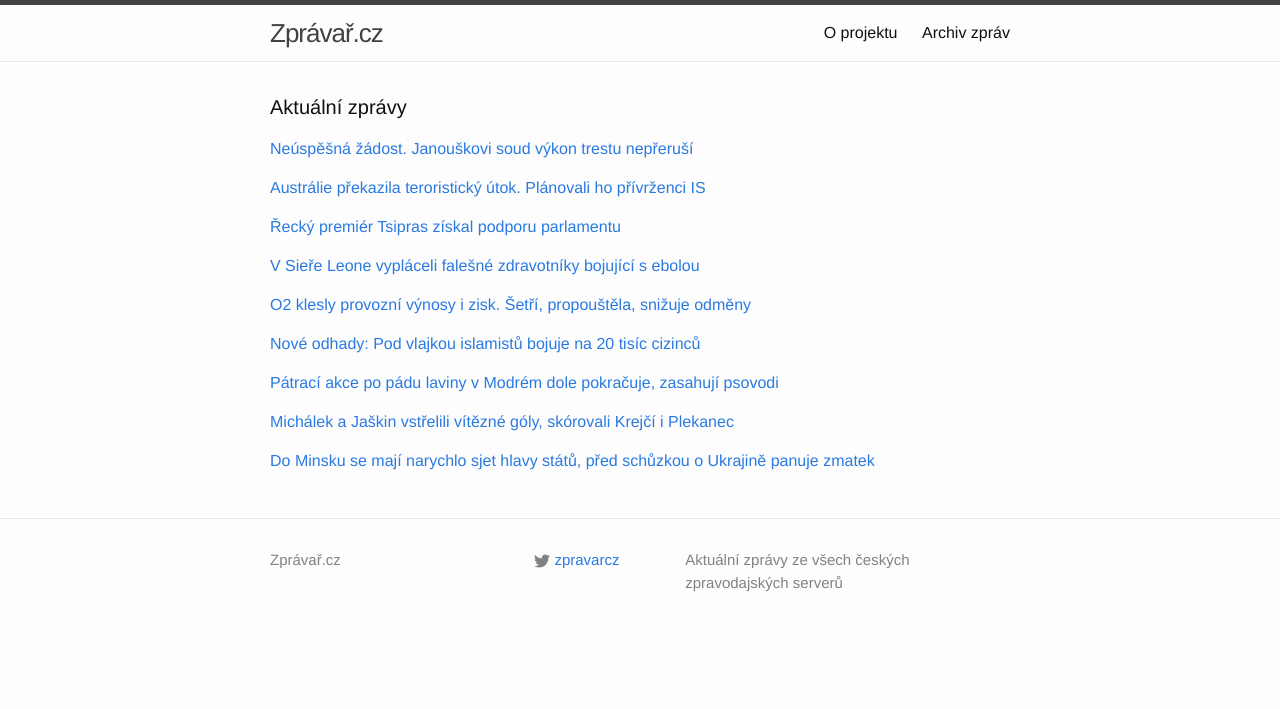
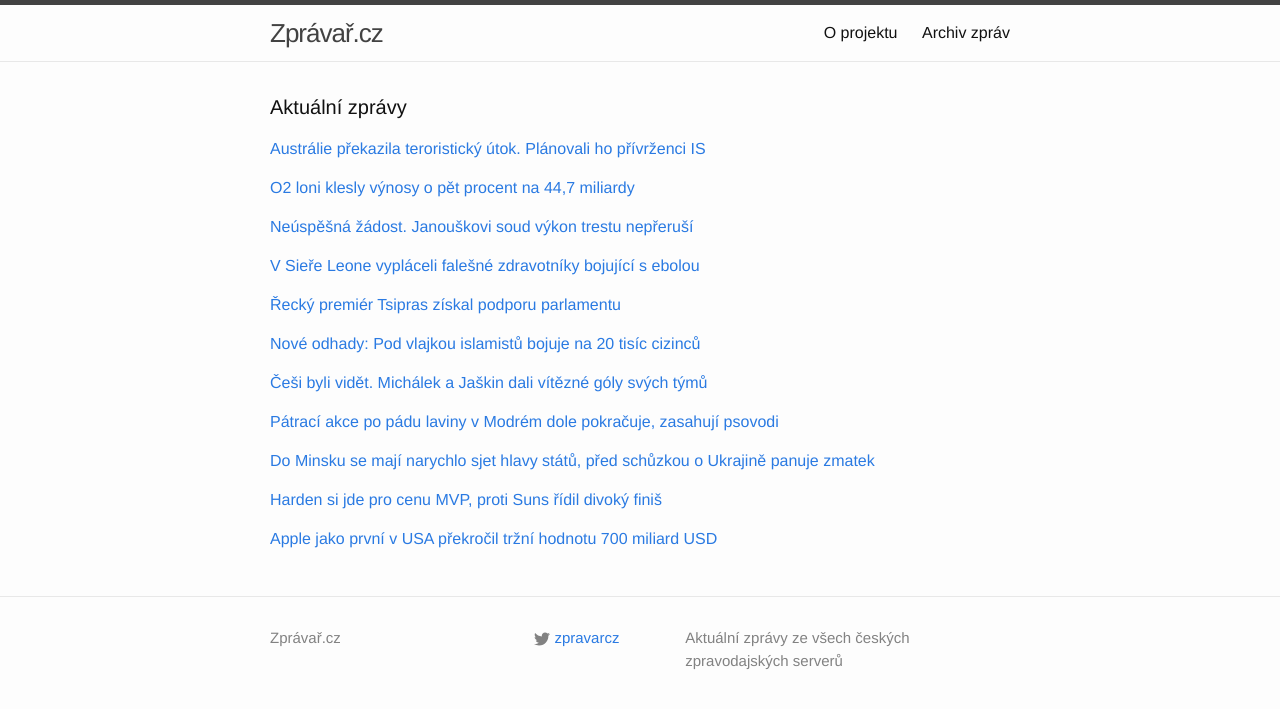
Before and after one commit to adliska/zpravar, a Jekyll site: the page built from index.html, in a window 1280 px wide. Shown: the top 709 px of the page. Built offline with Jekyll 4.4.1, drawn with Linux system fonts in a browser that asks for light colours.

Commit message:
zpravar news update

```diff
--- a/index.html
+++ b/index.html
@@ -5,20 +5,8 @@ layout: default
 <div class="home">
     <h1 class="page-heading">Aktuální zprávy</h1>
 
-<p><a href="javascript:;" onclick="toggle_visibility('zpravy0')">Neúspěšná žádost. Janouškovi soud výkon trestu nepřeruší</a></p>
+<p><a href="javascript:;" onclick="toggle_visibility('zpravy0')">Austrálie překazila teroristický útok. Plánovali ho přívrženci IS </a></p>
 <div id="zpravy0" style="display:none">
-<ul>
-<li><a href=http://www.tyden.cz/rubriky/domaci/neuspesna-zadost-janouskovi-soud-vykon-trestu-neprerusi_333041.html>Neúspěšná žádost. Janouškovi soud výkon trestu nepřeruší - www.tyden.cz</a></li>
-<li><a href=http://domaci.ihned.cz/c1-63519590-soud-janouskovi-zamitl-zadost-o-preruseni-pobytu-ve-vezeni>Soud Janouškovi zamítl žádost o přerušení pobytu ve vězení - domaci.ihned.cz</a></li>
-<li><a href=http://domaci.ihned.cz/c1-63519590-janousek-u-soudu-v-brne-neuspel-se-zadosti-o-preruseni-pobytu-ve-vezeni>Janoušek u soudu v Brně neuspěl se žádostí o přerušení pobytu ve vězení - domaci.ihned.cz</a></li>
-<li><a href=http://zpravy.aktualne.cz/domaci/janousek-neuspel-s-zadosti-o-preruseni-pobytu-ve-vezeni/r~e5009672b1b511e49f60002590604f2e/>Janoušek neuspěl s žádostí o přerušení pobytu ve vězení - zpravy.aktualne.cz</a></li>
-<li><a href=http://www.denik.cz/z_domova/janousek-neuspel-s-zadosti-o-preruseni-pobytu-ve-vezeni-20150211.html>Janoušek neuspěl s žádostí o přerušení pobytu ve vězení - www.denik.cz</a></li>
-<li><a href=http://zpravy.idnes.cz/janousek-neuspel-se-zadosti-o-preruseni-vezeni-f5d-/krimi.aspx?c=A150211_064401_krimi_wlk>Janoušek neuspěl se žádostí o přerušení trestu. Lékaři byli proti - zpravy.idnes.cz</a></li>
-<li><a href=http://www.ceskatelevize.cz/ct24/domaci/301290-janousek-podle-prava-s-zadosti-o-preruseni-trestu-neuspel/>Janoušek podle Práva s žádostí o přerušení trestu neuspěl - www.ceskatelevize.cz</a></li>
-<li><a href=http://www.novinky.cz/krimi/361329-janousek-zustava-ve-vezeni-preruseni-trestu-nedosahl.html>Janoušek zůstává ve vězení, přerušení trestu nedosáhl - www.novinky.cz</a></li>
-</ul>
-</div><p><a href="javascript:;" onclick="toggle_visibility('zpravy1')">Austrálie překazila teroristický útok. Plánovali ho přívrženci IS </a></p>
-<div id="zpravy1" style="display:none">
 <ul>
 <li><a href=http://www.lidovky.cz/australie-prekazila-teroristicky-utok-planovali-ho-privrzenci-is-1do-/zpravy-svet.aspx?c=A150211_073853_ln_zahranici_ele>Austrálie překazila teroristický útok. Plánovali ho přívrženci IS  - www.lidovky.cz</a></li>
 <li><a href=http://www.ceskenoviny.cz/zpravy/zpravy/australie-zmarila-teroristicky-utok-policie-zatkla-dva-muze/1179883>Austrálie zmařila teroristický útok, policie zatkla dva muže - www.ceskenoviny.cz</a></li>
@@ -29,16 +17,29 @@ layout: default
 <li><a href=http://www.ceskatelevize.cz/ct24/svet/301291-zabranili-jsme-bezprostrednimu-utoku-tvrdi-policiste-ze-sydney/>Zabránili jsme bezprostřednímu útoku, tvrdí policisté ze Sydney - www.ceskatelevize.cz</a></li>
 <li><a href=http://www.ceskenoviny.cz/zpravy/zpravy/australie-pry-zmarila-teroristicky-utok-policie-zatkla-dva-muze/1179883>Austrálie prý zmařila teroristický útok, policie zatkla dva muže - www.ceskenoviny.cz</a></li>
 </ul>
-</div><p><a href="javascript:;" onclick="toggle_visibility('zpravy2')">Řecký premiér Tsipras získal podporu parlamentu</a></p>
+</div><p><a href="javascript:;" onclick="toggle_visibility('zpravy1')">O2 loni klesly výnosy o pět procent na 44,7 miliardy</a></p>
+<div id="zpravy1" style="display:none">
+<ul>
+<li><a href=http://e-svet.e15.cz/it-byznys/o2-loni-klesly-vynosy-o-pet-procent-na-44-7-miliardy-1161756>O2 loni klesly výnosy o pět procent na 44,7 miliardy - e-svet.e15.cz</a></li>
+<li><a href=http://byznys.ihned.cz/c1-63519610-o2-klesly-provozni-vynosy-i-zisk-setri-propoustela-snizuje-odmeny>O2 klesly provozní výnosy i zisk. Šetří, propouštěla, snižuje odměny - byznys.ihned.cz</a></li>
+<li><a href=http://www.denik.cz/ekonomika/o2-loni-klesl-provozni-zisk-o-13-procent-na-16-miliard-korun-20150211.html>O2 loni klesl provozní zisk o 13 procent na 16 miliard korun - www.denik.cz</a></li>
+<li><a href=http://ekonomika.idnes.cz/o2-klesajici-provozni-vynosy-stabilizace-f1t-/ekonomika.aspx?c=A150211_074536_ekonomika_aba>O2 klesly provozní výnosy i zisk. Cíle plníme, tvrdí ředitel - ekonomika.idnes.cz</a></li>
+<li><a href=http://byznys.ihned.cz/c1-63519610-o2-klesly-provozni-vynosy-i-zisk-firme-se-darilo-na-slovensku>O2 klesly provozní výnosy i zisk. Firmě se dařilo na Slovensku - byznys.ihned.cz</a></li>
+<li><a href=http://www.novinky.cz/ekonomika/361337-o2-loni-klesly-vynosy-o-pet-procent.html>O2 loni klesly výnosy o pět procent - www.novinky.cz</a></li>
+<li><a href=http://zpravy.aktualne.cz/ekonomika/o2-loni-klesly-vynosy-o-pet-procent-na-44-7-miliardy-kc/r~2c07aba2b1b911e4ab15002590604f2e/>O2 loni klesly výnosy o pět procent na 44,7 miliardy Kč - zpravy.aktualne.cz</a></li>
+<li><a href=http://www.financninoviny.cz/zpravodajstvi/zpravy/o2-loni-klesly-vynosy-o-pet-procent-na-44-7-miliardy-kc/1179916>O2 loni klesly výnosy o pět procent na 44,7 miliardy Kč - www.financninoviny.cz</a></li>
+</ul>
+</div><p><a href="javascript:;" onclick="toggle_visibility('zpravy2')">Neúspěšná žádost. Janouškovi soud výkon trestu nepřeruší</a></p>
 <div id="zpravy2" style="display:none">
 <ul>
-<li><a href=http://www.tyden.cz/rubriky/zahranici/evropa/recky-premier-tsipras-ziskal-podporu-parlamentu_333036.html>Řecký premiér Tsipras získal podporu parlamentu - www.tyden.cz</a></li>
-<li><a href=http://zpravy.aktualne.cz/zahranici/recky-parlament-vyslovil-duveru-vlade-premiera-tsiprase/r~601603beb1b211e49bec0025900fea04/>Řecký parlament vyslovil důvěru vládě premiéra Tsiprase - zpravy.aktualne.cz</a></li>
-<li><a href=http://zpravy.e15.cz/zahranicni/politika/tsiprasova-koalicni-vlada-ziskala-duveru-reckeho-parlamentu-1161716>Tsiprasova koaliční vláda získala důvěru řeckého parlamentu - zpravy.e15.cz</a></li>
-<li><a href=http://www.novinky.cz/zahranicni/evropa/361333-recka-vlada-dostala-duveru-opozice-ji-nepodporila.html>Řecká vláda dostala důvěru, opozice ji nepodpořila  - www.novinky.cz</a></li>
-<li><a href=http://www.ceskatelevize.cz/ct24/svet/301289-recka-vlada-premiera-tsiprase-dostala-duveru-parlamentu/>Řecká vláda premiéra Tsiprase dostala důvěru parlamentu - www.ceskatelevize.cz</a></li>
-<li><a href=http://www.ceskenoviny.cz/zpravy/zpravy/recky-parlament-vyslovil-duveru-vlade-premiera-tsiprase/1179884>Řecký parlament vyslovil důvěru vládě premiéra Tsiprase - www.ceskenoviny.cz</a></li>
-<li><a href=http://www.rozhlas.cz/_zprava/recky-parlament-vyslovil-duveru-koalicni-vlade-premiera-tsiprase--1454191>Řecký parlament vyslovil důvěru koaliční vládě premiéra Tsiprase - www.rozhlas.cz</a></li>
+<li><a href=http://www.tyden.cz/rubriky/domaci/neuspesna-zadost-janouskovi-soud-vykon-trestu-neprerusi_333041.html>Neúspěšná žádost. Janouškovi soud výkon trestu nepřeruší - www.tyden.cz</a></li>
+<li><a href=http://domaci.ihned.cz/c1-63519590-soud-janouskovi-zamitl-zadost-o-preruseni-pobytu-ve-vezeni>Soud Janouškovi zamítl žádost o přerušení pobytu ve vězení - domaci.ihned.cz</a></li>
+<li><a href=http://domaci.ihned.cz/c1-63519590-janousek-u-soudu-v-brne-neuspel-se-zadosti-o-preruseni-pobytu-ve-vezeni>Janoušek u soudu v Brně neuspěl se žádostí o přerušení pobytu ve vězení - domaci.ihned.cz</a></li>
+<li><a href=http://zpravy.aktualne.cz/domaci/janousek-neuspel-s-zadosti-o-preruseni-pobytu-ve-vezeni/r~e5009672b1b511e49f60002590604f2e/>Janoušek neuspěl s žádostí o přerušení pobytu ve vězení - zpravy.aktualne.cz</a></li>
+<li><a href=http://www.denik.cz/z_domova/janousek-neuspel-s-zadosti-o-preruseni-pobytu-ve-vezeni-20150211.html>Janoušek neuspěl s žádostí o přerušení pobytu ve vězení - www.denik.cz</a></li>
+<li><a href=http://zpravy.idnes.cz/janousek-neuspel-se-zadosti-o-preruseni-vezeni-f5d-/krimi.aspx?c=A150211_064401_krimi_wlk>Janoušek neuspěl se žádostí o přerušení trestu. Lékaři byli proti - zpravy.idnes.cz</a></li>
+<li><a href=http://www.ceskatelevize.cz/ct24/domaci/301290-janousek-podle-prava-s-zadosti-o-preruseni-trestu-neuspel/>Janoušek podle Práva s žádostí o přerušení trestu neuspěl - www.ceskatelevize.cz</a></li>
+<li><a href=http://www.novinky.cz/krimi/361329-janousek-zustava-ve-vezeni-preruseni-trestu-nedosahl.html>Janoušek zůstává ve vězení, přerušení trestu nedosáhl - www.novinky.cz</a></li>
 </ul>
 </div><p><a href="javascript:;" onclick="toggle_visibility('zpravy3')">V Sieře Leone vypláceli falešné zdravotníky bojující s ebolou </a></p>
 <div id="zpravy3" style="display:none">
@@ -51,16 +52,16 @@ layout: default
 <li><a href=http://zpravy.aktualne.cz/zahranici/usa-stahnou-sve-vojaky-z-boje-s-ebolou-v-zapadni-africe/r~4742edc0b1b711e4bdad0025900fea04/>USA stáhnou své vojáky z boje s ebolou v západní Africe - zpravy.aktualne.cz</a></li>
 <li><a href=http://zpravy.aktualne.cz/zahranici/sierra-leone-platila-tisice-falesnych-bojovniku-proti-ebole/r~721b9eb8b1b511e4833a0025900fea04/>Sierra Leone platila tisíce falešných bojovníků proti ebole - zpravy.aktualne.cz</a></li>
 </ul>
-</div><p><a href="javascript:;" onclick="toggle_visibility('zpravy4')">O2 klesly provozní výnosy i zisk. Šetří, propouštěla, snižuje odměny</a></p>
+</div><p><a href="javascript:;" onclick="toggle_visibility('zpravy4')">Řecký premiér Tsipras získal podporu parlamentu</a></p>
 <div id="zpravy4" style="display:none">
 <ul>
-<li><a href=http://byznys.ihned.cz/c1-63519610-o2-klesly-provozni-vynosy-i-zisk-setri-propoustela-snizuje-odmeny>O2 klesly provozní výnosy i zisk. Šetří, propouštěla, snižuje odměny - byznys.ihned.cz</a></li>
-<li><a href=http://www.denik.cz/ekonomika/o2-loni-klesl-provozni-zisk-o-13-procent-na-16-miliard-korun-20150211.html>O2 loni klesl provozní zisk o 13 procent na 16 miliard korun - www.denik.cz</a></li>
-<li><a href=http://ekonomika.idnes.cz/o2-klesajici-provozni-vynosy-stabilizace-f1t-/ekonomika.aspx?c=A150211_074536_ekonomika_aba>O2 klesly provozní výnosy i zisk. Cíle plníme, tvrdí ředitel - ekonomika.idnes.cz</a></li>
-<li><a href=http://byznys.ihned.cz/c1-63519610-o2-klesly-provozni-vynosy-i-zisk-firme-se-darilo-na-slovensku>O2 klesly provozní výnosy i zisk. Firmě se dařilo na Slovensku - byznys.ihned.cz</a></li>
-<li><a href=http://www.novinky.cz/ekonomika/361337-o2-loni-klesly-vynosy-o-pet-procent.html>O2 loni klesly výnosy o pět procent - www.novinky.cz</a></li>
-<li><a href=http://zpravy.aktualne.cz/ekonomika/o2-loni-klesly-vynosy-o-pet-procent-na-44-7-miliardy-kc/r~2c07aba2b1b911e4ab15002590604f2e/>O2 loni klesly výnosy o pět procent na 44,7 miliardy Kč - zpravy.aktualne.cz</a></li>
-<li><a href=http://www.financninoviny.cz/zpravodajstvi/zpravy/o2-loni-klesly-vynosy-o-pet-procent-na-44-7-miliardy-kc/1179916>O2 loni klesly výnosy o pět procent na 44,7 miliardy Kč - www.financninoviny.cz</a></li>
+<li><a href=http://www.tyden.cz/rubriky/zahranici/evropa/recky-premier-tsipras-ziskal-podporu-parlamentu_333036.html>Řecký premiér Tsipras získal podporu parlamentu - www.tyden.cz</a></li>
+<li><a href=http://zpravy.aktualne.cz/zahranici/recky-parlament-vyslovil-duveru-vlade-premiera-tsiprase/r~601603beb1b211e49bec0025900fea04/>Řecký parlament vyslovil důvěru vládě premiéra Tsiprase - zpravy.aktualne.cz</a></li>
+<li><a href=http://zpravy.e15.cz/zahranicni/politika/tsiprasova-koalicni-vlada-ziskala-duveru-reckeho-parlamentu-1161716>Tsiprasova koaliční vláda získala důvěru řeckého parlamentu - zpravy.e15.cz</a></li>
+<li><a href=http://www.novinky.cz/zahranicni/evropa/361333-recka-vlada-dostala-duveru-opozice-ji-nepodporila.html>Řecká vláda dostala důvěru, opozice ji nepodpořila  - www.novinky.cz</a></li>
+<li><a href=http://www.ceskatelevize.cz/ct24/svet/301289-recka-vlada-premiera-tsiprase-dostala-duveru-parlamentu/>Řecká vláda premiéra Tsiprase dostala důvěru parlamentu - www.ceskatelevize.cz</a></li>
+<li><a href=http://www.ceskenoviny.cz/zpravy/zpravy/recky-parlament-vyslovil-duveru-vlade-premiera-tsiprase/1179884>Řecký parlament vyslovil důvěru vládě premiéra Tsiprase - www.ceskenoviny.cz</a></li>
+<li><a href=http://www.rozhlas.cz/_zprava/recky-parlament-vyslovil-duveru-koalicni-vlade-premiera-tsiprase--1454191>Řecký parlament vyslovil důvěru koaliční vládě premiéra Tsiprase - www.rozhlas.cz</a></li>
 </ul>
 </div><p><a href="javascript:;" onclick="toggle_visibility('zpravy5')">Nové odhady: Pod vlajkou islamistů bojuje na 20 tisíc cizinců</a></p>
 <div id="zpravy5" style="display:none">
@@ -72,23 +73,24 @@ layout: default
 <li><a href=http://www.ceskenoviny.cz/zpravy/zpravy/v-syrii-a-iraku-bojuje-20-000-cizincu-odhaduji-tajne-sluzby-usa/1179898>V Sýrii a Iráku bojuje 20.000 cizinců, odhadují tajné služby USA - www.ceskenoviny.cz</a></li>
 <li><a href=http://www.novinky.cz/zahranicni/blizky-a-stredni-vychod/361332-pod-cernou-vlajkou-islamskeho-statu-bojuje-20-000-cizincu.html>Pod černou vlajkou Islámského státu bojuje 20 000 cizinců - www.novinky.cz</a></li>
 </ul>
-</div><p><a href="javascript:;" onclick="toggle_visibility('zpravy6')">Pátrací akce po pádu laviny v Modrém dole pokračuje, zasahují psovodi</a></p>
+</div><p><a href="javascript:;" onclick="toggle_visibility('zpravy6')">Češi byli vidět. Michálek a Jaškin dali vítězné góly svých týmů</a></p>
 <div id="zpravy6" style="display:none">
+<ul>
+<li><a href=http://www.tyden.cz/rubriky/sport/hokej/nhl/cesi-byli-videt-michalek-a-jaskin-dali-vitezne-goly-svych-tymu_333049.html>Češi byli vidět. Michálek a Jaškin dali vítězné góly svých týmů - www.tyden.cz</a></li>
+<li><a href=http://www.rozhlas.cz/_zprava/michalek-a-jaskin-vstrelili-vitezne-goly-skorovali-krejci-i-plekanec--1454218>Michálek a Jaškin vstřelili vítězné góly, skórovali Krejčí i Plekanec - www.rozhlas.cz</a></li>
+<li><a href=http://www.denik.cz/hokej/michalek-a-jaskin-dali-vitezne-goly-skorovali-krejci-i-plekanec-20150211.html>Michálek a Jaškin dali vítězné góly, skórovali Krejčí i Plekanec - www.denik.cz</a></li>
+<li><a href=http://sport.aktualne.cz/michalek-a-jaskin-dali-vitezne-goly-skorovali-krejci-i-plek/r~8a3fb11ab1b411e49f60002590604f2e/>Střelecké hody Čechů v NHL. Trefil se Plekanec i Michálek - sport.aktualne.cz</a></li>
+<li><a href=http://hokej.idnes.cz/michalek-s-jaskinem-dali-vitezne-goly-dwq-/nhl.aspx?c=A150211_065555_nhl_Mkr>Michálek s Jaškinem dali vítězné góly, trefili se i Krejčí a Plekanec - hokej.idnes.cz</a></li>
+<li><a href=http://www.sportovninoviny.cz/zpravy/michalek-a-jaskin-dali-vitezne-goly-skorovali-krejci-i-plekanec/1179907>Michálek a Jaškin dali vítězné góly, skórovali Krejčí i Plekanec - www.sportovninoviny.cz</a></li>
+</ul>
+</div><p><a href="javascript:;" onclick="toggle_visibility('zpravy7')">Pátrací akce po pádu laviny v Modrém dole pokračuje, zasahují psovodi</a></p>
+<div id="zpravy7" style="display:none">
 <ul>
 <li><a href=http://hradec.idnes.cz/zachranari-pokracuji-v-prohledavani-terenu-po-padu-laviny-v-modrem-dole-1ak-/hradec-zpravy.aspx?c=A150211_084503_hradec-zpravy_pos>Pátrací akce po pádu laviny v Modrém dole pokračuje, zasahují psovodi - hradec.idnes.cz</a></li>
 <li><a href=http://www.denik.cz/z_domova/zachranari-pokracuji-v-patrani-po-pripadnych-obetech-laviny-v-krkonosich-2015021.html>Záchranáři pokračují v pátrání po případných obětech laviny v Krkonoších - www.denik.cz</a></li>
 <li><a href=http://www.ceskenoviny.cz/zpravy/zpravy/zachranari-budou-patrat-po-pripadnych-obetech-laviny-v-krkonosich/1179925>Záchranáři budou pátrat po případných obětech laviny v Krkonoších - www.ceskenoviny.cz</a></li>
 <li><a href=http://www.rozhlas.cz/_zprava/zachranari-mozna-budou-znovu-prohledavat-lavinove-pole-v-krkonosich--1454199>Záchranáři možná budou znovu prohledávat lavinové pole v Krkonoších - www.rozhlas.cz</a></li>
 <li><a href=http://www.rozhlas.cz/_zprava/zachranari-mozna-budou-znovu-prohledavat-lavinove-pole-v-krkonosskem-modrem-dole--1454199>Záchranáři budou znovu opět prohledávat lavinové pole v krkonošském Modrém dole - www.rozhlas.cz</a></li>
-</ul>
-</div><p><a href="javascript:;" onclick="toggle_visibility('zpravy7')">Michálek a Jaškin vstřelili vítězné góly, skórovali Krejčí i Plekanec</a></p>
-<div id="zpravy7" style="display:none">
-<ul>
-<li><a href=http://www.rozhlas.cz/_zprava/michalek-a-jaskin-vstrelili-vitezne-goly-skorovali-krejci-i-plekanec--1454218>Michálek a Jaškin vstřelili vítězné góly, skórovali Krejčí i Plekanec - www.rozhlas.cz</a></li>
-<li><a href=http://www.denik.cz/hokej/michalek-a-jaskin-dali-vitezne-goly-skorovali-krejci-i-plekanec-20150211.html>Michálek a Jaškin dali vítězné góly, skórovali Krejčí i Plekanec - www.denik.cz</a></li>
-<li><a href=http://sport.aktualne.cz/michalek-a-jaskin-dali-vitezne-goly-skorovali-krejci-i-plek/r~8a3fb11ab1b411e49f60002590604f2e/>Střelecké hody Čechů v NHL. Trefil se Plekanec i Michálek - sport.aktualne.cz</a></li>
-<li><a href=http://hokej.idnes.cz/michalek-s-jaskinem-dali-vitezne-goly-dwq-/nhl.aspx?c=A150211_065555_nhl_Mkr>Michálek s Jaškinem dali vítězné góly, trefili se i Krejčí a Plekanec - hokej.idnes.cz</a></li>
-<li><a href=http://www.sportovninoviny.cz/zpravy/michalek-a-jaskin-dali-vitezne-goly-skorovali-krejci-i-plekanec/1179907>Michálek a Jaškin dali vítězné góly, skórovali Krejčí i Plekanec - www.sportovninoviny.cz</a></li>
 </ul>
 </div><p><a href="javascript:;" onclick="toggle_visibility('zpravy8')">Do Minsku se mají narychlo sjet hlavy států, před schůzkou o Ukrajině panuje zmatek</a></p>
 <div id="zpravy8" style="display:none">
@@ -98,4 +100,18 @@ layout: default
 <li><a href=http://www.novinky.cz/zahranicni/evropa/361334-zmatek-pred-minskou-schuzkou-o-ukrajine.html>Zmatek před minskou schůzkou o Ukrajině  - www.novinky.cz</a></li>
 <li><a href=http://www.ceskenoviny.cz/zpravy/zpravy/minsk-je-pripraven-na-novy-summit-o-ukrajine/1179894>Minsk je připraven na nový summit o Ukrajině - www.ceskenoviny.cz</a></li>
 </ul>
+</div><p><a href="javascript:;" onclick="toggle_visibility('zpravy9')">Harden si jde pro cenu MVP, proti Suns řídil divoký finiš</a></p>
+<div id="zpravy9" style="display:none">
+<ul>
+<li><a href=http://sport.aktualne.cz/nba/r~90277c22b1c111e498be002590604f2e/>Harden si jde pro cenu MVP, proti Suns řídil divoký finiš - sport.aktualne.cz</a></li>
+<li><a href=http://sport.idnes.cz/nba-basketbal-denni-souhrn-dc7-/basket.aspx?c=A150211_091655_sport-basket_ten>Harden dovedl Houston k výhře nad Phoenixem. Nasázel 40 bodů - sport.idnes.cz</a></li>
+<li><a href=http://www.sportovninoviny.cz/zpravy/harden-40-body-dovedl-houston-k-vyhre-nad-phoenixem/1179943>Harden 40 body dovedl Houston k výhře nad Phoenixem - www.sportovninoviny.cz</a></li>
+</ul>
+</div><p><a href="javascript:;" onclick="toggle_visibility('zpravy10')">Apple jako první v USA překročil tržní hodnotu 700 miliard USD</a></p>
+<div id="zpravy10" style="display:none">
+<ul>
+<li><a href=http://e-svet.e15.cz/it-byznys/apple-jako-prvni-v-usa-prekrocil-trzni-hodnotu-700-miliard-usd-1161743>Apple jako první v USA překročil tržní hodnotu 700 miliard USD - e-svet.e15.cz</a></li>
+<li><a href=http://byznys.ihned.cz/c1-63519640-apple-se-stal-prvni-firmou-v-historii-usa-s-trzni-hodnotou-pres-700-miliard-dolaru>Apple se stal první firmou v historii USA s tržní hodnotou přes 700 miliard dolarů - byznys.ihned.cz</a></li>
+<li><a href=http://www.financninoviny.cz/zpravodajstvi/zpravy/apple-jako-prvni-v-usa-prekrocil-trzni-hodnotu-700-miliard-usd/1179922>Apple jako první v USA překročil tržní hodnotu 700 miliard USD - www.financninoviny.cz</a></li>
+</ul>
 </div></div>
```
